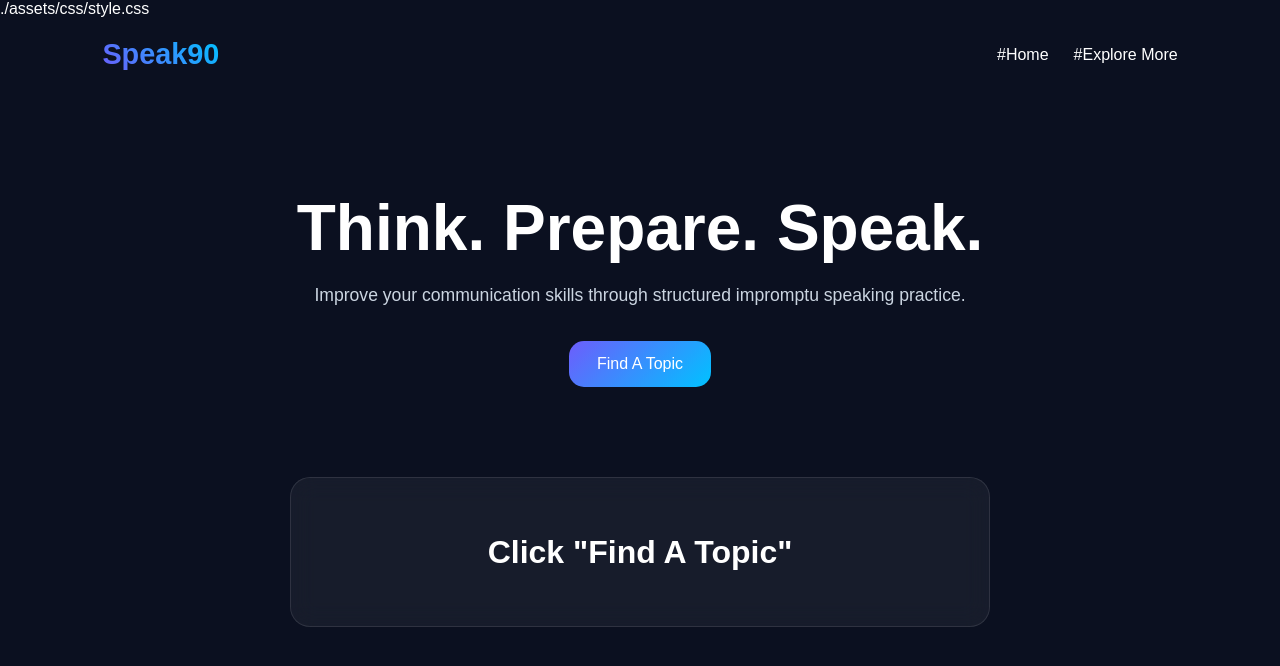
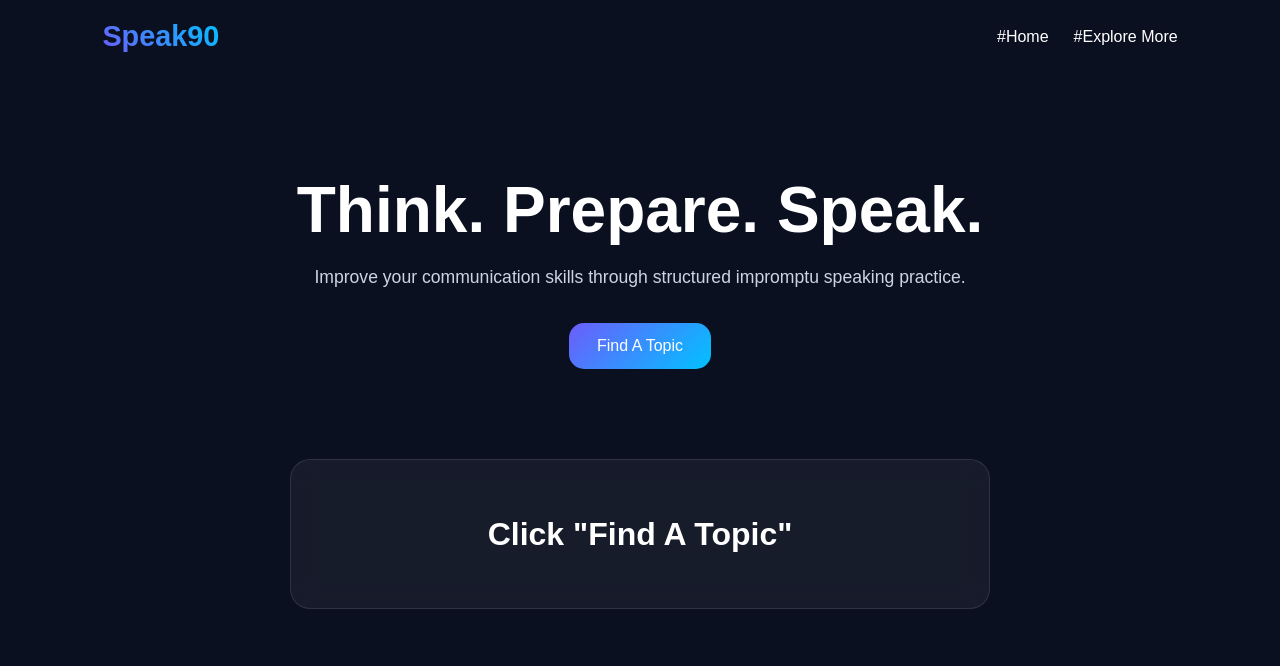
Before and after one commit to vishwajeetmishra4a/speak90, a plain HTML site: page index.html in a window 1280 px wide. Drawn offline with Linux system fonts and the light colour scheme.

Commit message:
update index.html

```diff
--- a/index.html
+++ b/index.html
@@ -5,7 +5,6 @@
     <meta name="viewport" content="width=device-width, initial-scale=1.0">
     <title>Speak90</title>
 
-    ./assets/css/style.css
     <link rel="stylesheet" href="./assets/css/style.css">
 
     <link
```
